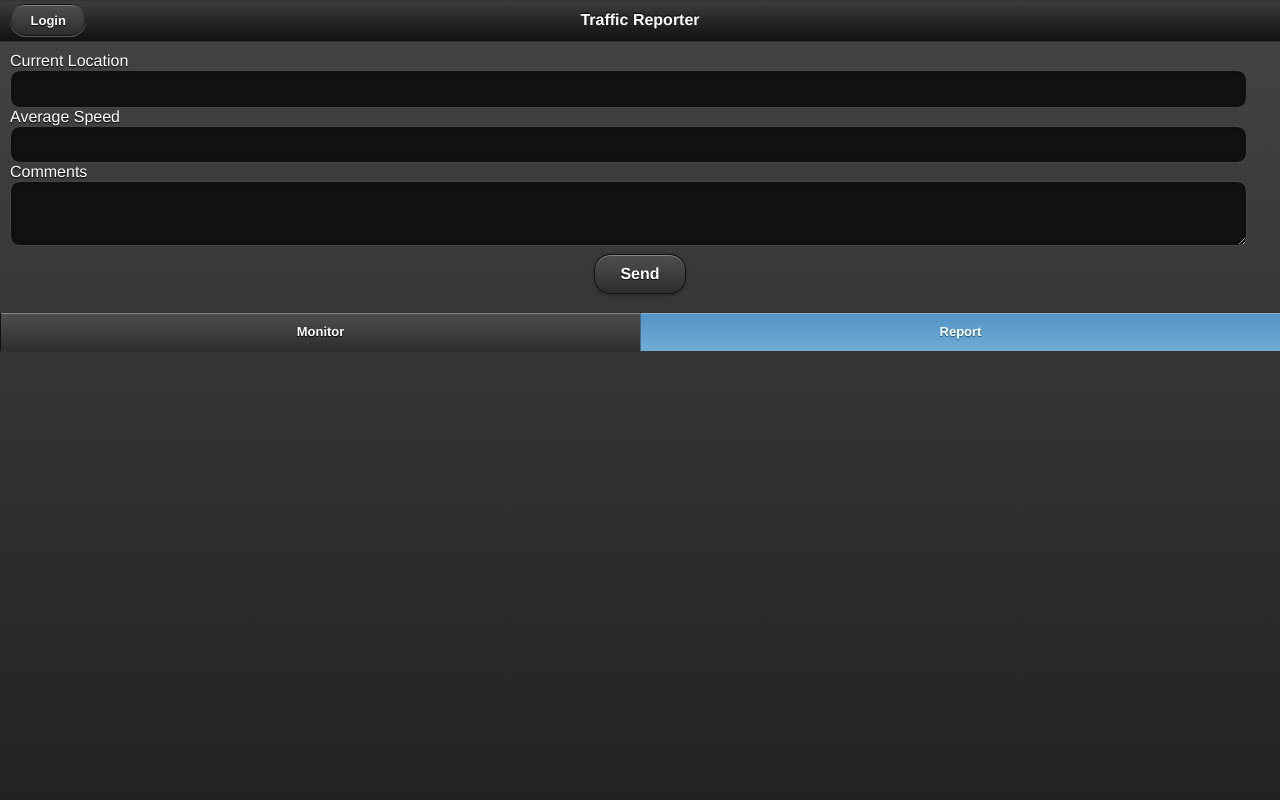
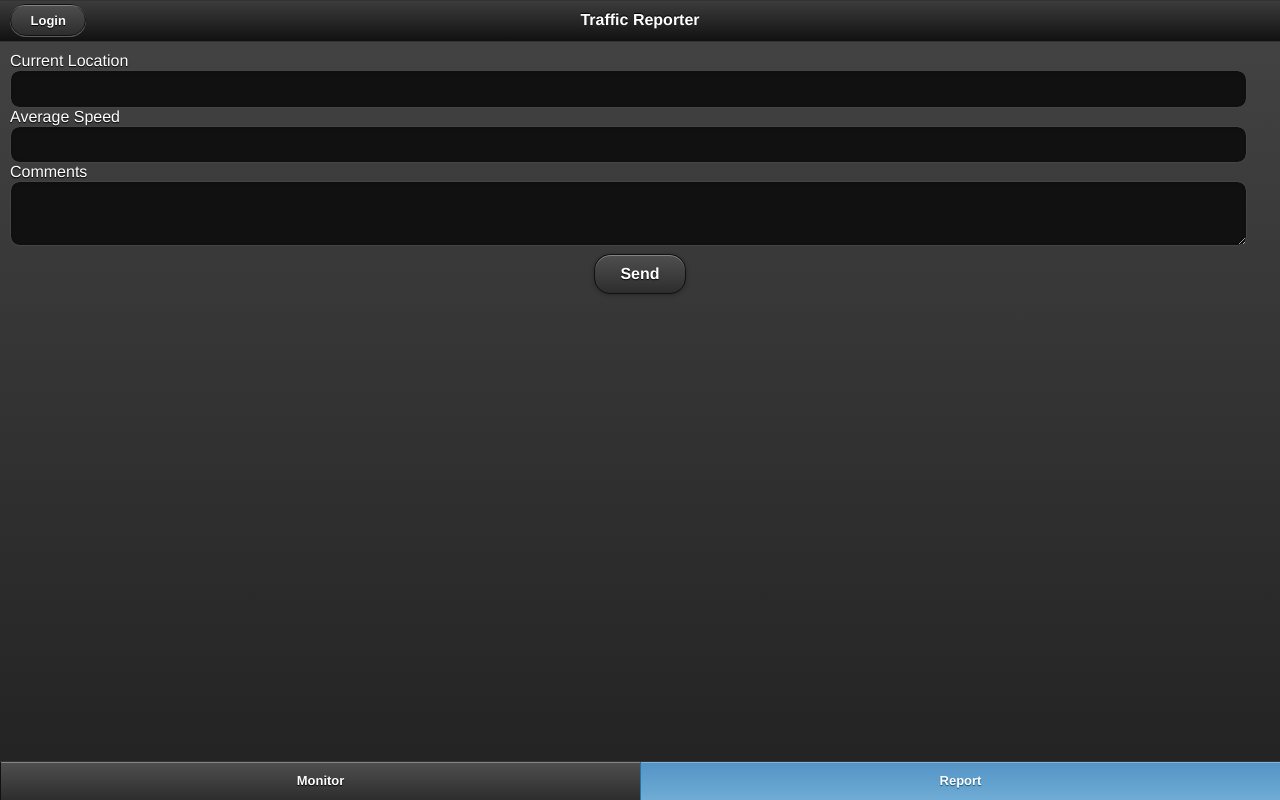
Before and after one commit to momenso/TrafficReporter, a website with bundled scripts: page site/public/index.html in a window 1280 px wide. Both pictures are taken after a click on the link "Report". Built offline with nearby package versions, Linux system fonts and the light colour scheme; no server answers.

Commit message:
ios footer adjust

```diff
--- a/site/public/index.html
+++ b/site/public/index.html
@@ -75,11 +75,12 @@
 				<button id="send" data-inline="true">Send</button>
 			</center>
 	    </div>
+		<p STYLE="font-size: 64px; line-height:90%">&nbsp;</p>
     </div>
 
   </div>
 
-  <div id="footer" data-role="footer" >
+  <div id="footer" data-role="footer" data-position="fixed">
     <div data-role="navbar">
       <ul id="tabbar">
         <li><a id="tab_monitor" class="ui-btn-active">Monitor</a></li>
```
